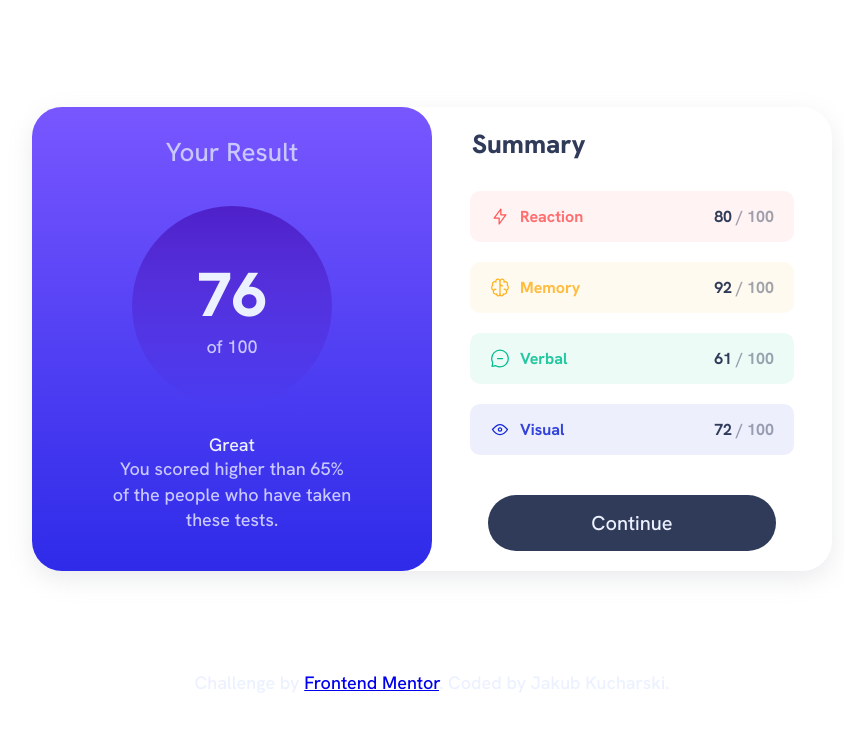
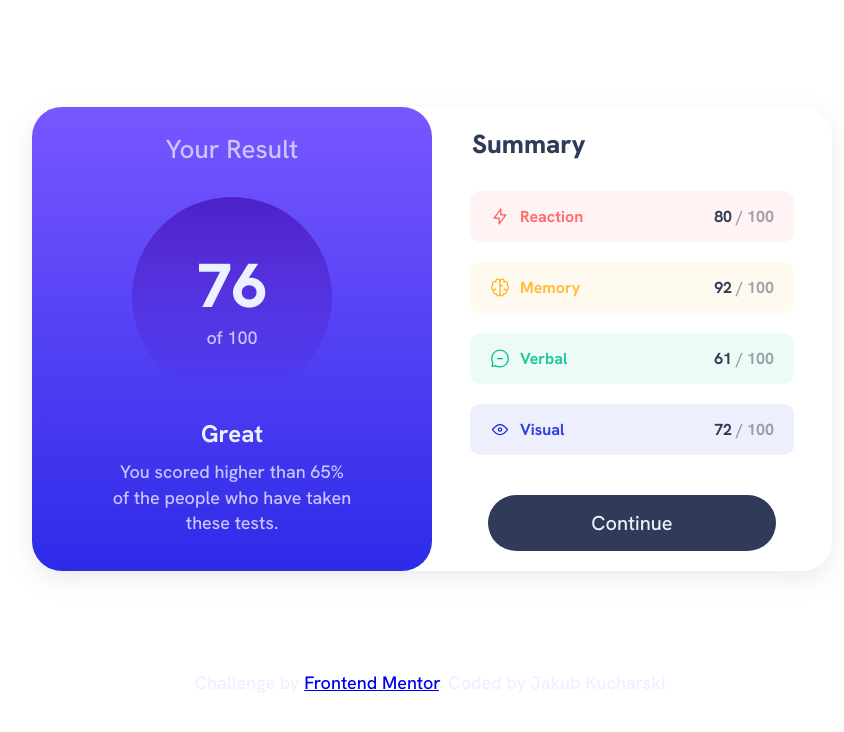
Before and after one commit to Kucharzooo/Results-Summary-Component, a plain HTML site: page index.html in a window 1280 px wide. Shown: the whole page, without its empty margins (208-1052 px from the left). Drawn offline with Linux system fonts and the light colour scheme.

Commit message:
completed

```diff
--- a/css/style.css
+++ b/css/style.css
@@ -79,7 +79,7 @@ body {
   justify-content: center;
   padding: 10px;
 }
-.result__great {
+.result__rating {
   margin-bottom: 10px;
   font-size: 24px;
   font-weight: 700;
```
